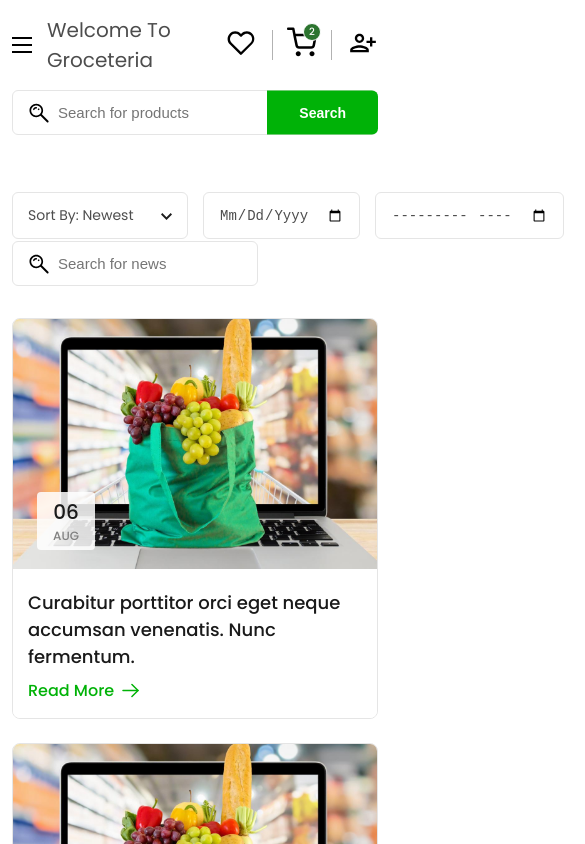
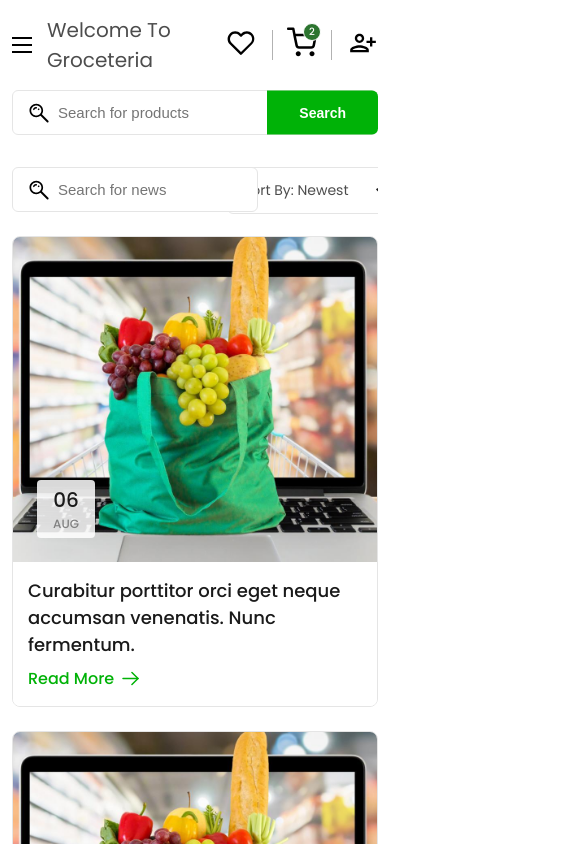
Before and after one commit to mukhammadalime/greceteria, a React (Create React App) app: page /news in a window 390 px wide. Shown: the top 844 px of the page, 585 px wide, since content can reach past the window. Built offline with nearby package versions, Linux system fonts and the light colour scheme.

Commit message:
made news page responsive

```diff
--- a/src/assets/sass/layout/_banner.scss
+++ b/src/assets/sass/layout/_banner.scss
@@ -111,6 +111,18 @@
         line-height: 5rem;
         margin: 1rem 0 0 0;
       }
+
+      @media (max-width: 600px) {
+        font-size: 3rem;
+        line-height: 3.5rem;
+      }
+    }
+
+    h6 {
+      @media (max-width: 600px) {
+        margin-bottom: 0.7rem;
+        font-size: 2.4rem;
+      }
     }
   }
 
--- a/src/assets/sass/layout/_section.scss
+++ b/src/assets/sass/layout/_section.scss
@@ -25,6 +25,14 @@
 
 .section-md {
   padding: 4rem 0;
+
+  @media (max-width: 900px) {
+    padding: 2.5rem 0;
+  }
+
+  @media (max-width: 600px) {
+    padding: 2rem 0;
+  }
 }
 .section-sm {
   padding: 3rem 0;
--- a/src/assets/sass/pages/_news.scss
+++ b/src/assets/sass/pages/_news.scss
@@ -5,7 +5,6 @@
   transition: all 0.3s linear;
   border-radius: 0.8rem;
   overflow: hidden;
-  max-width: 41.5rem;
   text-decoration: none;
   display: block;
 
@@ -15,9 +14,14 @@
   }
 
   &__img-box {
+    height: 32.5rem;
     width: 100%;
     overflow: hidden;
     position: relative;
+
+    // @media (max-width: 600px) {
+    //   height: 25rem;
+    // }
 
     &:hover {
       .news-card__img {
@@ -54,15 +58,14 @@
   }
 
   &__img {
-    height: 32.5rem;
     width: 100%;
+    height: 100%;
     object-fit: cover;
     transition: all 0.3s linear;
     cursor: pointer;
-
-    @media (max-width: 600px) {
-      height: 25rem;
-    }
+    // object-fit: cover;
+    // object-fit: contain;
+    // object-fit: fill;
   }
 
   &__content {
@@ -91,11 +94,10 @@
 }
 
 .all-news {
-  display: flex;
+  display: grid;
   column-gap: 2.4rem;
   row-gap: 2.4rem;
-  flex-wrap: wrap;
-  justify-content: flex-start;
+  grid-template-columns: repeat(auto-fit, minmax(33rem, 1fr));
 }
 
 //// NEWS DETAILS
@@ -187,12 +189,34 @@
 }
 
 .news-page {
+  @media (max-width: 768px) {
+    padding: 1.5rem 0;
+  }
+
+  &__header-left {
+    display: flex;
+    column-gap: 1.5rem;
+  }
+
   .section__head {
-    display: grid;
-    grid-template-columns: max-content 1fr max-content;
-    justify-content: left;
-    position: relative;
+    display: flex;
+    justify-content: space-between;
     column-gap: 1.5rem;
+    overflow-x: scroll;
+
+    &::-webkit-scrollbar {
+      display: none;
+    }
+
+    /* Hide scrollbar for IE, Edge and Firefox */
+    & {
+      -ms-overflow-style: none; /* IE and Edge */
+      scrollbar-width: none; /* Firefox */
+    }
+
+    @media (max-width: 768px) {
+      margin-bottom: 2rem;
+    }
 
     .header__search {
       width: 20rem;
--- a/src/components/UI/FilterOptions.tsx
+++ b/src/components/UI/FilterOptions.tsx
@@ -3,11 +3,11 @@ import React, { useRef, useState } from "react";
 const FilterOptions = ({
   options,
   title,
-  orderNumber,
+  className,
 }: {
   options: string[];
   title: string;
-  orderNumber?: number;
+  className: string;
 }) => {
   const [option, setOption] = useState<string | null>(title);
   const btnRef = useRef<HTMLDivElement>(null);
@@ -28,9 +28,7 @@ const FilterOptions = ({
     setShowOptions((prevState) => !prevState);
 
     if (showOptions) return;
-    const chooseBox = document.querySelector(
-      `.choose-order-${orderNumber}`
-    ) as HTMLDivElement;
+    const chooseBox = document.querySelector(`.${className}`) as HTMLDivElement;
 
     const chooseBoxPosition = chooseBox.getBoundingClientRect();
     const coordinates = {
@@ -41,11 +39,7 @@ const FilterOptions = ({
   };
 
   return (
-    <div
-      className={`choose choose-order-${orderNumber}${
-        showOptions ? " options-open" : ""
-      }`}
-    >
+    <div className={`choose ${className}${showOptions ? " options-open" : ""}`}>
       <div className="chosen" onClick={onOpenOptionsHandler} ref={btnRef}>
         {option}
         <img src="/assets/icons/arrow-down-icon.svg" alt="" ref={imgRef} />
--- a/src/components/modals/AddProductModal.tsx
+++ b/src/components/modals/AddProductModal.tsx
@@ -46,7 +46,11 @@ const AddProductOverlay = (props: {
         <div className="form-inputs form-inputs-2">
           <div className="input">
             <label>Select Category*</label>
-            <FilterOptions options={categoryOptions} title="Select Category" />
+            <FilterOptions
+              options={categoryOptions}
+              title="Select Category"
+              className=""
+            />
           </div>
           <TextInput label="Product weight" placeholder="Weight (250g)" />
           <TextInput label="Product price*" placeholder="Price" />
--- a/src/components/newsCard/NewsFilter.tsx
+++ b/src/components/newsCard/NewsFilter.tsx
@@ -15,16 +15,21 @@ const NewsFilter = () => {
         />
       )}
       <div className="section__head">
-        <form className="header__search">
+        <div className="news-page__header-left">
+          <div className="header__search">
             <input type="text" placeholder="Search for news" />
             <img
               className="search-icon"
               src="/assets/icons/search-icon.svg"
               alt="Search Icon"
             />
-        </form>
+          </div>
           <div className="news__filter">
-          <FilterOptions options={sortOptions} title="Sort By: Newest" />
+            <FilterOptions
+              options={sortOptions}
+              title="Sort By: Newest"
+              className="choose-news-filter"
+            />
             <div className="date-filter">
               <input type="date" />
             </div>
@@ -32,6 +37,8 @@ const NewsFilter = () => {
               <input type="month" />
             </div>
           </div>
+        </div>
+
         <button
           className="button add-button"
           onClick={() => setAddNewsModal(true)}
--- a/src/components/newsCard/index.tsx
+++ b/src/components/newsCard/index.tsx
@@ -5,13 +5,11 @@ const NewsCard = () => {
   return (
     <Link to="/news/details" className="news-card">
       <div className="news-card__img-box">
-        <div>
-          <img
-            className="news-card__img"
-            src="/assets/images/banner/banner-1.jpeg"
-            alt=""
-          />
-        </div>
+        <img
+          className="news-card__img"
+          src="/assets/images/banner/banner-1.jpeg"
+          alt=""
+        />
         <div className="date">
           <h3>06</h3>
           <span>Aug</span>
--- a/src/components/orders/OrderDetailsContent.tsx
+++ b/src/components/orders/OrderDetailsContent.tsx
@@ -40,7 +40,11 @@ const OrderDetailsContent = (props: { forAdmin: boolean }) => {
           </div>
           <div className="update-order__item">
             <h2>Update Order: </h2>
-            <FilterOptions options={statusOptions} title="Received" />
+            <FilterOptions
+              options={statusOptions}
+              title="Received"
+              className=""
+            />
           </div>
         </div>
       )}
--- a/src/pages/Admin/Customers.tsx
+++ b/src/pages/Admin/Customers.tsx
@@ -123,7 +123,7 @@ const UsersList = () => {
           <div className="customers">
             <div className="container">
               <div className="filter__top">
-                <FilterOptions options={sortOptions} title="Sort By: Status" />
+                <FilterOptions options={sortOptions} title="Sort By: Status"  className=""/>
               </div>
               <div className="order-history">
                 <div className="order-history__header">
--- a/src/pages/OrderHistory.tsx
+++ b/src/pages/OrderHistory.tsx
@@ -114,8 +114,16 @@ const OrderHistory = () => {
             {/* Order History */}
             <div className="admin-order-history">
               <div className="filter__top">
-                <FilterOptions options={priceOptions} title="Select Price" />
-                <FilterOptions options={sortOptions} title="Sort By: Status" />
+                <FilterOptions
+                  options={priceOptions}
+                  title="Select Price"
+                  className=""
+                />
+                <FilterOptions
+                  options={sortOptions}
+                  title="Sort By: Status"
+                  className=""
+                />
                 <div className="date-filter">
                   <input type="date" />
                 </div>
--- a/src/pages/Shop/Filter.tsx
+++ b/src/pages/Shop/Filter.tsx
@@ -43,22 +43,22 @@ const Filter = () => {
             <FilterOptions
               options={categoryOptions}
               title="Select Category"
-              orderNumber={1}
+              className="choose-order-1"
             />
             <FilterOptions
               options={priceOptions}
               title="Select Price"
-              orderNumber={2}
+              className="choose-order-2"
             />
             <FilterOptions
               options={ratingOptions}
               title="Select Rating"
-              orderNumber={3}
+              className="choose-order-3"
             />
             <FilterOptions
               options={sortOptions}
               title="Sort By: Latest"
-              orderNumber={4}
+              className="choose-order-4"
             />
             <button
               className="button add-button"
```
Lines whose indentation alone changed are shown as unchanged.
